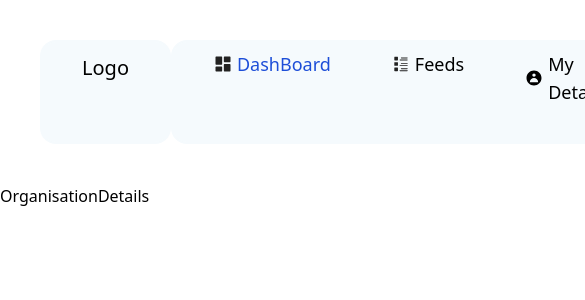
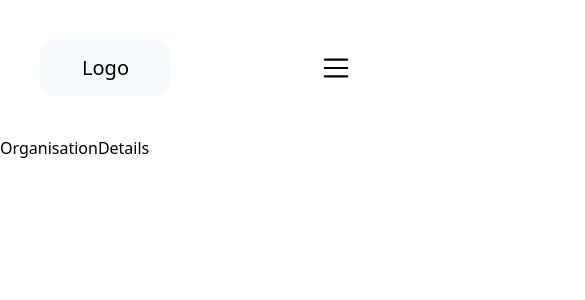
Before and after one commit to GokilaSundar/demo-keka, a React (Vite) app: page /organisation-details in a window 390 px wide. Shown: the top 300 px of the page, 585 px wide, since content can reach past the window. Built offline with nearby package versions, Linux system fonts and the light colour scheme.

Commit message:
Implemented Responsive Navbar and icons

```diff
--- a/src/App.jsx
+++ b/src/App.jsx
@@ -1,6 +1,6 @@
 import { useState } from "react";
 import "./App.css";
-import NavItem from "./component/NavItem";
+import Navbar from "./component/Navbar";
 import CurrentDetails from "./component/CurrentDetails";
 import team from "../src/assets/ri_team-fill (1).svg";
 import group from "../src/assets/Group.svg";
@@ -14,7 +14,7 @@ function App() {
   return (
     <BrowserRouter>
       <div className="m-10">
-        <NavItem />
+        <Navbar />
       </div>
       <Routes>
         <Route path="/" element={<Navigate to="/dashboard" replace />} />
--- /dev/null
+++ b/src/common/ResponsiveNav.jsx
@@ -0,0 +1,40 @@
+import React, { useState } from "react";
+import { NavLink, useLocation } from "react-router-dom";
+
+const ResponsiveNav = ({ navItem, setSideNavbar }) => {
+  //   const [active, setActive] = useState("/dashboard");
+
+  const handleClose = () => {
+    setSideNavbar(false);
+  };
+  const location = useLocation();
+  const currentPath = location.pathname;
+  console.log(location, currentPath);
+  return (
+    <div className="bg-[#fafafa] border-2 h-full rounded-md border-white">
+      <div className="py-3 px-10 text-xl rounded-tl-md rounded-tr-md  bg-[#F5FAFD] border-2 border-[#F5FAFD]">
+        Logo
+      </div>
+      <ul className=" text-lg p-2 px-10">
+        {navItem.map((item, index) => (
+          <li key={index}>
+            <NavLink
+              to={item.path}
+              onClick={handleClose}
+              //   onClick={() => setActive(item.path)}
+              className={`flex gap-1 py-5 ${
+                currentPath === item.path ? "text-blue-700 " : "text-black"
+              }`}
+            >
+              {/* <img src={item.img} className=" w-5" /> */}
+
+              {item.title}
+            </NavLink>
+          </li>
+        ))}
+      </ul>
+    </div>
+  );
+};
+
+export default ResponsiveNav;
--- a/src/component/NavItem.jsx
+++ b/src/component/Navbar.jsx
@@ -4,7 +4,10 @@ import list from "../assets/list 1.svg";
 import profile from "../assets/profile.svg";
 import team from "../assets/ri_team.svg";
 import building from "../assets/building 1.svg";
-import { NavLink } from "react-router-dom";
+import { NavLink, useLocation } from "react-router-dom";
+import hamburger from "../assets/icons8-hamburger.svg";
+import ResponsiveNav from "../common/ResponsiveNav";
+import cross from "../assets/cross.svg";
 const navItem = [
   { title: "DashBoard", img: dashboard, path: "/dashboard" },
   { title: "Feeds", img: list, path: "/feeds" },
@@ -17,21 +20,25 @@ const navItem = [
   },
 ];
 
-const NavItem = () => {
+const Navbar = () => {
   const [active, setActive] = useState("/dashboard");
+  const location = useLocation();
+  const currentPath = location.pathname;
+  const [sideNavbar, setSideNavbar] = useState(false);
+  console.log(sideNavbar);
   return (
     <div className="flex justify-between ">
       <div className="py-3 px-10 text-xl  bg-[#F5FAFD] border-2 border-[#F5FAFD] rounded-2xl">
         Logo
       </div>
-      <ul className="flex text-lg gap-20 p-2 px-10 bg-[#F5FAFD] border-2 border-[#F5FAFD] rounded-2xl">
+      <ul className="hidden sm:hidden md:hidden lg:flex text-lg gap-20 p-2 px-10 bg-[#F5FAFD] border-2 border-[#F5FAFD] rounded-2xl">
         {navItem.map((item, index) => (
           <li key={index}>
             <NavLink
               to={item.path}
-              onClick={() => setActive(item.path)}
+              // onClick={() => setActive(item.path)}
               className={`flex gap-1 ${
-                active === item.path ? "text-blue-700 " : "text-black"
+                currentPath === item.path ? "text-blue-700 " : "text-black"
               }`}
             >
               <img src={item.img} className=" w-5" />
@@ -41,8 +48,24 @@ const NavItem = () => {
           </li>
         ))}
       </ul>
+      <button
+        className="relative block sm:block md:block lg:hidden "
+        onClick={() => setSideNavbar(!sideNavbar)}
+      >
+        <img
+          src={sideNavbar ? cross : hamburger}
+          alt="hamburger"
+          className="w-7 h-7"
+        />
+      </button>
+      {sideNavbar && (
+        <div className=" absolute sm:block md:block lg:hidden top-[100px] right-[40px]  sm:w-[600px]  h-[500px] z-50">
+          {" "}
+          <ResponsiveNav navItem={navItem} setSideNavbar={setSideNavbar} />
+        </div>
+      )}
     </div>
   );
 };
 
-export default NavItem;
+export default Navbar;
```
Also changed, not shown: src/assets/cross.svg (added), src/assets/eye.svg (added).
